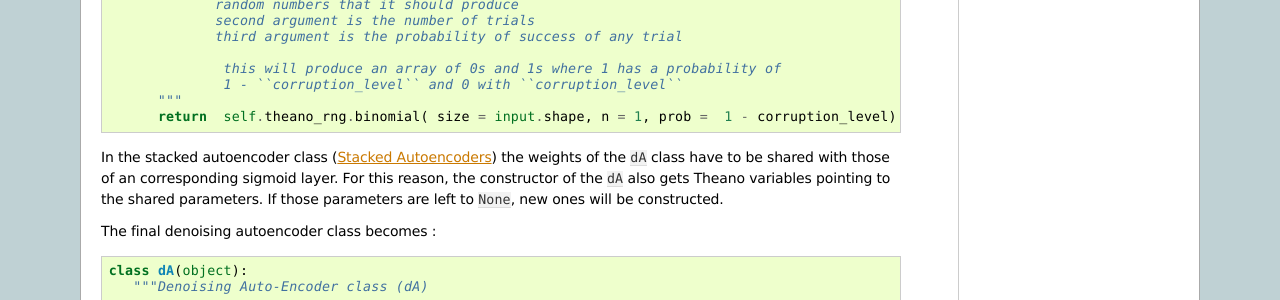
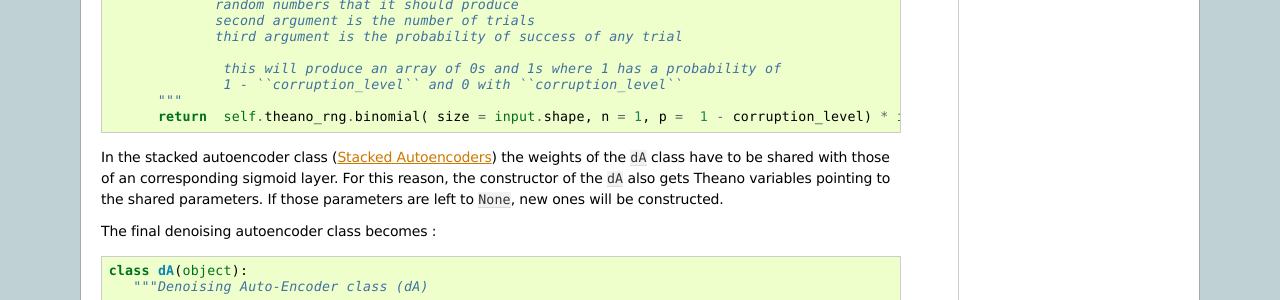
Before and after one commit to lisa-lab/DeepLearningTutorials, a Sphinx documentation site: the page built from doc/dA.txt, in a window 1280 px wide and 900 px high, scrolled down 4177 px. Shown: the part 151-451 px from the top of the window. Built offline with Sphinx 7.4.7, drawn with Linux system fonts in a browser that asks for light colours; formulas are drawn with MathJax 3.

Commit message:
use the new parameter p instead of prob to remove deprecation warning.

```diff
--- a/doc/dA.txt
+++ b/doc/dA.txt
@@ -343,7 +343,7 @@
                 this will produce an array of 0s and 1s where 1 has a probability of
                 1 - ``corruption_level`` and 0 with ``corruption_level``
         """
-        return  self.theano_rng.binomial( size = input.shape, n = 1, prob =  1 - corruption_level) * input
+        return  self.theano_rng.binomial( size = input.shape, n = 1, p =  1 - corruption_level) * input
 
 
 
@@ -485,7 +485,7 @@
                 this will produce an array of 0s and 1s where 1 has a probability of
                 1 - ``corruption_level`` and 0 with ``corruption_level``
         """
-        return  self.theano_rng.binomial( size = input.shape, n = 1, prob =  1 - corruption_level) * input
+        return  self.theano_rng.binomial( size = input.shape, n = 1, p =  1 - corruption_level) * input
 
 
     def get_hidden_values(self, input):
--- a/doc/rbm.txt
+++ b/doc/rbm.txt
@@ -416,7 +416,7 @@
         # Note that theano_rng.binomial returns a symbolic sample of dtype
         # int64 by default. If we want to keep our computations in floatX
         # for the GPU we need to specify to return the dtype floatX
-        h1_sample = self.theano_rng.binomial(size = h1_mean.shape, n = 1, prob = h1_mean,
+        h1_sample = self.theano_rng.binomial(size = h1_mean.shape, n = 1, p = h1_mean,
                 dtype = theano.config.floatX)
         return [pre_sigmoid_h1, h1_mean, h1_sample]
 
@@ -440,7 +440,7 @@
         # Note that theano_rng.binomial returns a symbolic sample of dtype
         # int64 by default. If we want to keep our computations in floatX
         # for the GPU we need to specify to return the dtype floatX
-        v1_sample = self.theano_rng.binomial(size = v1_mean.shape,n = 1,prob = v1_mean,
+        v1_sample = self.theano_rng.binomial(size = v1_mean.shape,n = 1,p = v1_mean,
                 dtype = theano.config.floatX)
         return [pre_sigmoid_v1, v1_mean, v1_sample]
 
```
Also changed, not shown: 1 other file.
